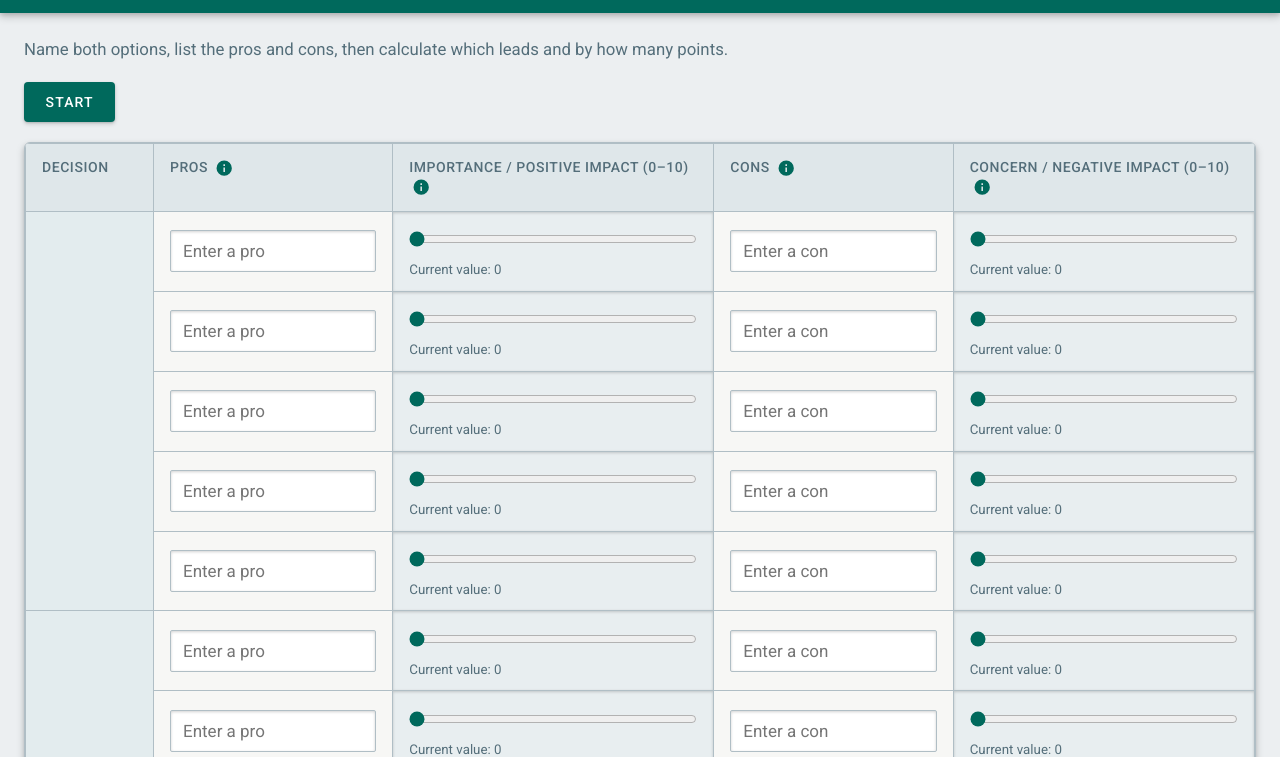
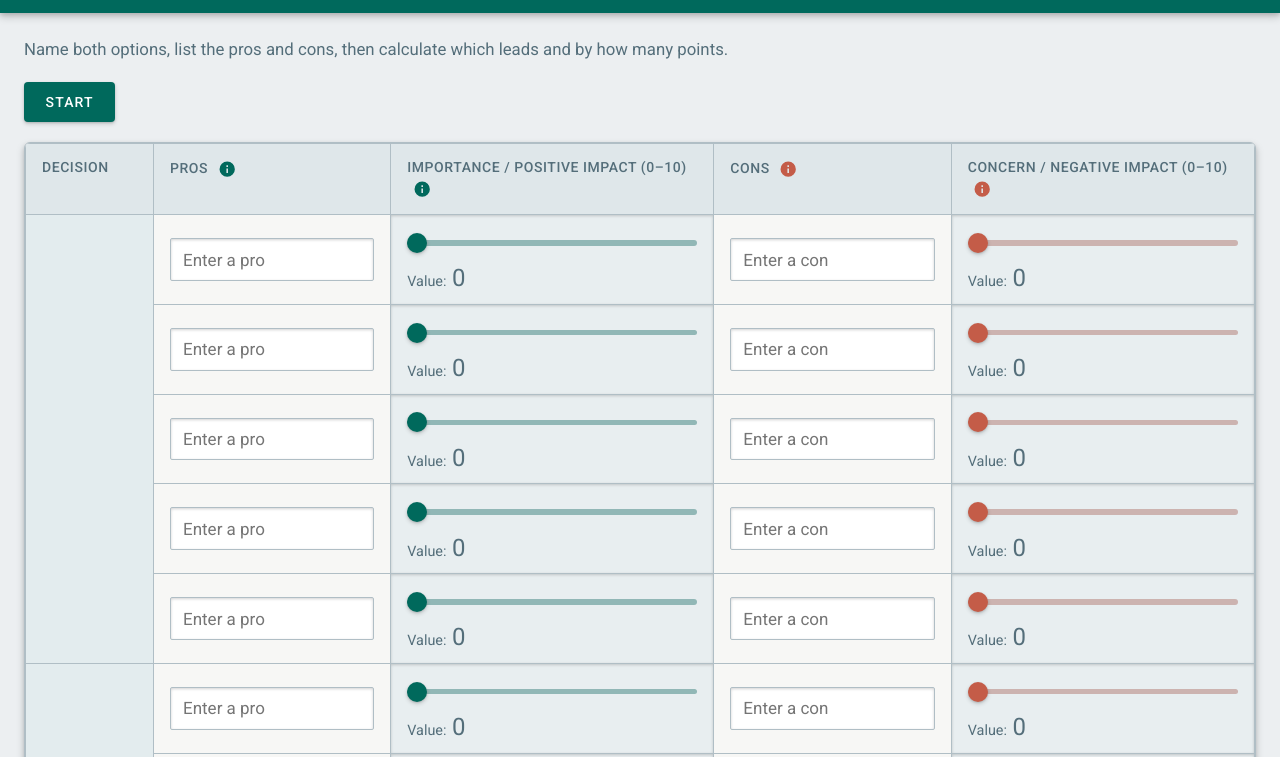
Before and after one commit to BrentGrammer/Decision-Making-App, a website built with Vite: page index.html in a window 1280 px wide. Shown: the part 43-800 px from the top of the page. Built offline with nearby package versions, Linux system fonts and the light colour scheme.

Commit message:
con is red colored and fix css bad practices

```diff
--- a/index.html
+++ b/index.html
@@ -21,7 +21,7 @@
     </svg>
     <main class="page">
       <p class="lede">Name both options, list the pros and cons, then calculate which leads and by how many points.</p>
-      <button type="button" onclick="start()">Start</button>
+      <button type="button" class="button" onclick="start()">Start</button>
 
       <form>
           <div class="sheet">
@@ -36,87 +36,87 @@
                     <svg aria-hidden="true"><use href="#icon-info"/></svg>
                     <span class="hint-text">How important is this to you? How much could this affect your life positively? (On a scale of 1–10.)</span>
                   </button></th>
-                  <th>Cons <button type="button" class="hint" aria-label="About cons">
+                  <th>Cons <button type="button" class="hint hint-con" aria-label="About cons">
                     <svg aria-hidden="true"><use href="#icon-info"/></svg>
                     <span class="hint-text">Concerns, worries, possible liabilities.</span>
                   </button></th>
-                  <th>Concern / negative impact (0–10) <button type="button" class="hint" aria-label="About concern">
+                  <th>Concern / negative impact (0–10) <button type="button" class="hint hint-con" aria-label="About concern">
                     <svg aria-hidden="true"><use href="#icon-info"/></svg>
                     <span class="hint-text">How much does this worry or concern you? How much could this affect your life negatively? (On a scale of 1–10.)</span>
                   </button></th>
               </tr>
 
               <tr>
-                  <th rowspan="5" id="A"></th>
+                  <th rowspan="5" id="A" class="decision-name"></th>
                   <td><input type="text" placeholder="Enter a pro"/></td>
-                  <td><input class="sliders prosA" type="range" min="0" max="10" value="0" step="1" /><small>Current value: <span class="sliderStatus">0</span></small></td>
+                  <td class="slider-well"><input class="sliders prosA" type="range" min="0" max="10" value="0" step="1" /><small class="slider-readout">Value: <span class="sliderStatus">0</span></small></td>
                   <td><input type="text" placeholder="Enter a con"/></td>
-                  <td><input class="sliders consA" type="range" min="0" max="10" value="0" step="1" /><small>Current value: <span class="sliderStatus">0</span></small></td>
+                  <td class="slider-well"><input class="sliders consA" type="range" min="0" max="10" value="0" step="1" /><small class="slider-readout">Value: <span class="sliderStatus">0</span></small></td>
               </tr>
               <tr>
                   <td><input type="text" placeholder="Enter a pro"/></td>
-                  <td><input class="sliders prosA" type="range" min="0" max="10" value="0" step="1" /><small>Current value: <span class="sliderStatus">0</span></small></td>
+                  <td class="slider-well"><input class="sliders prosA" type="range" min="0" max="10" value="0" step="1" /><small class="slider-readout">Value: <span class="sliderStatus">0</span></small></td>
                   <td><input type="text" placeholder="Enter a con"/></td>
-                  <td><input class="sliders consA" type="range" min="0" max="10" value="0" step="1" /><small>Current value: <span class="sliderStatus">0</span></small></td>
+                  <td class="slider-well"><input class="sliders consA" type="range" min="0" max="10" value="0" step="1" /><small class="slider-readout">Value: <span class="sliderStatus">0</span></small></td>
               </tr>
               <tr>
                   <td><input type="text" placeholder="Enter a pro"/></td>
-                  <td><input class="sliders prosA" type="range" min="0" max="10" value="0" step="1" /><small>Current value: <span class="sliderStatus">0</span></small></td>
+                  <td class="slider-well"><input class="sliders prosA" type="range" min="0" max="10" value="0" step="1" /><small class="slider-readout">Value: <span class="sliderStatus">0</span></small></td>
                   <td><input type="text" placeholder="Enter a con"/></td>
-                  <td><input class="sliders consA" type="range" min="0" max="10" value="0" step="1" /><small>Current value: <span class="sliderStatus">0</span></small></td>
+                  <td class="slider-well"><input class="sliders consA" type="range" min="0" max="10" value="0" step="1" /><small class="slider-readout">Value: <span class="sliderStatus">0</span></small></td>
               </tr>
               <tr>
                   <td><input type="text" placeholder="Enter a pro"/></td>
-                  <td><input class="sliders prosA" type="range" min="0" max="10" value="0" step="1" /><small>Current value: <span class="sliderStatus">0</span></small></td>
+                  <td class="slider-well"><input class="sliders prosA" type="range" min="0" max="10" value="0" step="1" /><small class="slider-readout">Value: <span class="sliderStatus">0</span></small></td>
                   <td><input type="text" placeholder="Enter a con"/></td>
-                  <td><input class="sliders consA" type="range" min="0" max="10" value="0" step="1" /><small>Current value: <span class="sliderStatus">0</span></small></td>
+                  <td class="slider-well"><input class="sliders consA" type="range" min="0" max="10" value="0" step="1" /><small class="slider-readout">Value: <span class="sliderStatus">0</span></small></td>
               </tr>
               <tr>
                   <td><input type="text" placeholder="Enter a pro"/></td>
-                  <td><input class="sliders prosA" type="range" min="0" max="10" value="0" step="1" /><small>Current value: <span class="sliderStatus">0</span></small></td>
+                  <td class="slider-well"><input class="sliders prosA" type="range" min="0" max="10" value="0" step="1" /><small class="slider-readout">Value: <span class="sliderStatus">0</span></small></td>
                   <td><input type="text" placeholder="Enter a con"/></td>
-                  <td><input class="sliders consA" type="range" min="0" max="10" value="0" step="1" /><small>Current value: <span class="sliderStatus">0</span></small></td>
+                  <td class="slider-well"><input class="sliders consA" type="range" min="0" max="10" value="0" step="1" /><small class="slider-readout">Value: <span class="sliderStatus">0</span></small></td>
               </tr>
               <tr>
-                  <th rowspan="5" id="B"></th>
+                  <th rowspan="5" id="B" class="decision-name"></th>
                   <td><input type="text" placeholder="Enter a pro"/></td>
-                  <td><input class="sliders prosB" type="range" min="0" max="10" value="0" step="1" /><small>Current value: <span class="sliderStatus">0</span></small></td>
+                  <td class="slider-well"><input class="sliders prosB" type="range" min="0" max="10" value="0" step="1" /><small class="slider-readout">Value: <span class="sliderStatus">0</span></small></td>
                   <td><input type="text" placeholder="Enter a con"/></td>
-                  <td><input class="sliders consB" type="range" min="0" max="10" value="0" step="1" /><small>Current value: <span class="sliderStatus">0</span></small></td>
+                  <td class="slider-well"><input class="sliders consB" type="range" min="0" max="10" value="0" step="1" /><small class="slider-readout">Value: <span class="sliderStatus">0</span></small></td>
               </tr>
               <tr>
                   <td><input type="text" placeholder="Enter a pro"/></td>
-                  <td><input class="sliders prosB" type="range" min="0" max="10" value="0" step="1" /><small>Current value: <span class="sliderStatus">0</span></small></td>
+                  <td class="slider-well"><input class="sliders prosB" type="range" min="0" max="10" value="0" step="1" /><small class="slider-readout">Value: <span class="sliderStatus">0</span></small></td>
                   <td><input type="text" placeholder="Enter a con"/></td>
-                  <td><input class="sliders consB" type="range" min="0" max="10" value="0" step="1" /><small>Current value: <span class="sliderStatus">0</span></small></td>
+                  <td class="slider-well"><input class="sliders consB" type="range" min="0" max="10" value="0" step="1" /><small class="slider-readout">Value: <span class="sliderStatus">0</span></small></td>
               </tr>
               <tr>
                   <td><input type="text" placeholder="Enter a pro"/></td>
-                  <td><input class="sliders prosB" type="range" min="0" max="10" value="0" step="1" /><small>Current value: <span class="sliderStatus">0</span></small></td>
+                  <td class="slider-well"><input class="sliders prosB" type="range" min="0" max="10" value="0" step="1" /><small class="slider-readout">Value: <span class="sliderStatus">0</span></small></td>
                   <td><input type="text" placeholder="Enter a con"/></td>
-                  <td><input class="sliders consB" type="range" min="0" max="10" value="0" step="1" /><small>Current value: <span class="sliderStatus">0</span></small></td>
+                  <td class="slider-well"><input class="sliders consB" type="range" min="0" max="10" value="0" step="1" /><small class="slider-readout">Value: <span class="sliderStatus">0</span></small></td>
               </tr>
               <tr>
                   <td><input type="text" placeholder="Enter a pro"/></td>
-                  <td><input class="sliders prosB" type="range" min="0" max="10" value="0" step="1" /><small>Current value: <span class="sliderStatus">0</span></small></td>
+                  <td class="slider-well"><input class="sliders prosB" type="range" min="0" max="10" value="0" step="1" /><small class="slider-readout">Value: <span class="sliderStatus">0</span></small></td>
                   <td><input type="text" placeholder="Enter a con"/></td>
-                  <td><input class="sliders consB" type="range" min="0" max="10" value="0" step="1" /><small>Current value: <span class="sliderStatus">0</span></small></td>
+                  <td class="slider-well"><input class="sliders consB" type="range" min="0" max="10" value="0" step="1" /><small class="slider-readout">Value: <span class="sliderStatus">0</span></small></td>
               </tr>
               <tr>
                   <td><input type="text" placeholder="Enter a pro"/></td>
-                  <td><input class="sliders prosB" type="range" min="0" max="10" value="0" step="1" /><small>Current value: <span class="sliderStatus">0</span></small></td>
+                  <td class="slider-well"><input class="sliders prosB" type="range" min="0" max="10" value="0" step="1" /><small class="slider-readout">Value: <span class="sliderStatus">0</span></small></td>
                   <td><input type="text" placeholder="Enter a con"/></td>
-                  <td><input class="sliders consB" type="range" min="0" max="10" value="0" step="1" /><small>Current value: <span class="sliderStatus">0</span></small></td>
+                  <td class="slider-well"><input class="sliders consB" type="range" min="0" max="10" value="0" step="1" /><small class="slider-readout">Value: <span class="sliderStatus">0</span></small></td>
               </tr>
           </table>
           </div>
           <div class="actions">
-            <button type="button" onclick="calculate()">Calculate</button>
-            <button type="reset" class="secondary" onclick="resetSliders()">Reset</button>
+            <button type="button" class="button" onclick="calculate()">Calculate</button>
+            <button type="reset" class="button button-secondary" onclick="resetSliders()">Reset</button>
           </div>
       </form>
 
-      <p id="finalResult"></p>
+      <p id="finalResult" class="result"></p>
     </main>
 
     <script type="module">
--- a/main.css
+++ b/main.css
@@ -1,18 +1,24 @@
 :root {
-    --md-primary: #00695c;
-    --md-on-primary: #ffffff;
-    --md-surface: #eceff1;
-    --md-on-surface: #212121;
-    --md-surface-container: #f7f7f5;
-    --md-outline: #b0bec5;
-    --md-muted: #546e7a;
-    --md-field: #ffffff;
-    --md-well: #e8eef0;
-    --md-shadow: 0 2px 4px rgba(0, 0, 0, 0.16), 0 1px 2px rgba(0, 0, 0, 0.12);
-    --md-shadow-raised: 0 4px 8px rgba(0, 0, 0, 0.18), 0 2px 4px rgba(0, 0, 0, 0.12);
-    --md-inset: inset 0 1px 3px rgba(0, 0, 0, 0.18);
-    --md-radius: 4px;
-    --md-font: "Roboto", system-ui, sans-serif;
+    --color-pro: #00695c;
+    --color-con: #c45c48;
+    --color-on-primary: #ffffff;
+    --color-surface: #eceff1;
+    --color-on-surface: #212121;
+    --color-panel: #f7f7f5;
+    --color-header: #dfe7ea;
+    --color-decision: #e3ecee;
+    --color-outline: #b0bec5;
+    --color-muted: #546e7a;
+    --color-field: #ffffff;
+    --color-well: #e8eef0;
+    --color-track: #cfd8dc;
+    --color-tooltip: #263238;
+    --color-primary-hover: #00796b;
+    --shadow: 0 2px 4px rgba(0, 0, 0, 0.16), 0 1px 2px rgba(0, 0, 0, 0.12);
+    --shadow-raised: 0 4px 8px rgba(0, 0, 0, 0.18), 0 2px 4px rgba(0, 0, 0, 0.12);
+    --shadow-inset: inset 0 1px 3px rgba(0, 0, 0, 0.18);
+    --radius: 4px;
+    --font: "Roboto", system-ui, sans-serif;
 }
 
 * {
@@ -21,19 +27,19 @@
 
 body {
     margin: 0;
-    font-family: var(--md-font);
-    background: var(--md-surface);
-    color: var(--md-on-surface);
+    font-family: var(--font);
+    background: var(--color-surface);
+    color: var(--color-on-surface);
 }
 
 .app-bar {
-    background: var(--md-primary);
-    color: var(--md-on-primary);
+    background: var(--color-pro);
+    color: var(--color-on-primary);
     padding: 0 1.5rem;
     min-height: 56px;
     display: flex;
     align-items: center;
-    box-shadow: var(--md-shadow-raised);
+    box-shadow: var(--shadow-raised);
 }
 
 .app-bar h1 {
@@ -52,7 +58,6 @@ body {
 
 .page {
     width: 100%;
-    margin: 0;
     padding: 1.5rem 1.5rem 2rem;
     display: flex;
     flex-direction: column;
@@ -62,40 +67,43 @@ body {
 
 .lede {
     margin: 0;
-    color: var(--md-muted);
+    color: var(--color-muted);
     max-width: 48rem;
     font-size: 1.05rem;
     line-height: 1.5;
 }
 
-button {
+.button {
     font-family: inherit;
     font-size: 0.875rem;
     font-weight: 500;
     letter-spacing: 0.08em;
     text-transform: uppercase;
     border: none;
-    border-radius: var(--md-radius);
+    border-radius: var(--radius);
     padding: 0.75rem 1.35rem;
     cursor: pointer;
-    background: var(--md-primary);
-    color: var(--md-on-primary);
-    box-shadow: var(--md-shadow);
+    background: var(--color-pro);
+    color: var(--color-on-primary);
+    box-shadow: var(--shadow);
 }
 
-button:hover {
-    filter: brightness(1.08);
+.button:hover {
+    background: var(--color-primary-hover);
 }
 
-button:active {
+.button:active {
     box-shadow: none;
 }
 
-button.secondary {
-    background: var(--md-surface-container);
-    color: var(--md-primary);
-    box-shadow: var(--md-shadow);
-    border: 1px solid var(--md-outline);
+.button-secondary {
+    background: var(--color-panel);
+    color: var(--color-pro);
+    border: 1px solid var(--color-outline);
+}
+
+.button-secondary:hover {
+    background: var(--color-header);
 }
 
 form {
@@ -107,12 +115,11 @@ form {
 
 .sheet {
     width: 100%;
-    margin: 0;
     overflow: auto;
-    background: var(--md-surface-container);
-    border: 1px solid var(--md-outline);
+    background: var(--color-panel);
+    border: 1px solid var(--color-outline);
     border-radius: 6px;
-    box-shadow: var(--md-shadow-raised), inset 0 1px 0 rgba(255, 255, 255, 0.7);
+    box-shadow: var(--shadow-raised), inset 0 1px 0 rgba(255, 255, 255, 0.7);
 }
 
 table {
@@ -123,36 +130,37 @@ table {
 
 th,
 td {
-    border: 1px solid var(--md-outline);
+    border: 1px solid var(--color-outline);
     padding: 0.85rem 1rem;
     text-align: left;
     vertical-align: middle;
 }
 
+thead th,
 tr:first-child th {
-    background: #dfe7ea;
+    background: var(--color-header);
     font-size: 0.875rem;
     font-weight: 500;
     letter-spacing: 0.04em;
     text-transform: uppercase;
-    color: var(--md-muted);
+    color: var(--color-muted);
     vertical-align: top;
     line-height: 1.4;
 }
 
-th[id] {
+.decision-name {
     min-width: 8rem;
     font-size: 1.15rem;
     font-weight: 500;
     text-transform: none;
     letter-spacing: 0;
-    color: var(--md-on-surface);
-    background: #e3ecee;
+    color: var(--color-on-surface);
+    background: var(--color-decision);
 }
 
-td:has(input[type="range"]) {
-    background: var(--md-well);
-    box-shadow: var(--md-inset);
+.slider-well {
+    background: var(--color-well);
+    box-shadow: var(--shadow-inset);
 }
 
 input[type="text"] {
@@ -161,30 +169,90 @@ input[type="text"] {
     font-family: inherit;
     font-size: 1.0625rem;
     color: inherit;
-    background: var(--md-field);
-    border: 1px solid var(--md-outline);
+    background: var(--color-field);
+    border: 1px solid var(--color-outline);
     border-radius: 2px;
-    box-shadow: var(--md-inset);
+    box-shadow: var(--shadow-inset);
     padding: 0.65rem 0.75rem;
 }
 
 input[type="text"]:focus {
-    outline: none;
-    border-color: var(--md-primary);
-    box-shadow: var(--md-inset), 0 0 0 2px color-mix(in srgb, var(--md-primary) 25%, transparent);
+    outline: 2px solid color-mix(in srgb, var(--color-pro) 45%, transparent);
+    outline-offset: 0;
+    border-color: var(--color-pro);
 }
 
-input[type="range"] {
+.sliders {
+    --slider: var(--color-pro);
     width: 100%;
     height: 1.75rem;
     margin: 0;
-    accent-color: var(--md-primary);
+    appearance: none;
+    -webkit-appearance: none;
+    background: transparent;
+    cursor: pointer;
 }
 
-td small {
-    display: block;
-    margin-top: 0.3rem;
-    color: var(--md-muted);
+.consA,
+.consB {
+    --slider: var(--color-con);
+}
+
+.sliders::-webkit-slider-runnable-track {
+    height: 0.35rem;
+    border-radius: 999px;
+    background: color-mix(in srgb, var(--slider) 30%, var(--color-track));
+}
+
+.sliders::-webkit-slider-thumb {
+    -webkit-appearance: none;
+    width: 1.25rem;
+    height: 1.25rem;
+    margin-top: -0.45rem;
+    border: none;
+    border-radius: 50%;
+    background: var(--slider);
+    box-shadow: var(--shadow);
+    cursor: pointer;
+}
+
+.sliders::-moz-range-track {
+    height: 0.35rem;
+    border: none;
+    border-radius: 999px;
+    background: color-mix(in srgb, var(--slider) 30%, var(--color-track));
+}
+
+.sliders::-moz-range-progress {
+    height: 0.35rem;
+    border-radius: 999px;
+    background: var(--slider);
+}
+
+.sliders::-moz-range-thumb {
+    width: 1.25rem;
+    height: 1.25rem;
+    border: none;
+    border-radius: 50%;
+    background: var(--slider);
+    box-shadow: var(--shadow);
+    cursor: pointer;
+}
+
+.slider-readout {
+    display: flex;
+    align-items: baseline;
+    gap: 0.35rem;
+    margin-top: 0.35rem;
+    color: var(--color-muted);
+    font-size: 0.9rem;
+}
+
+.sliderStatus {
+    font-size: 1.5rem;
+    font-weight: 400;
+    line-height: 1;
+    color: var(--color-muted);
 }
 
 .actions {
@@ -193,31 +261,34 @@ td small {
     gap: 0.75rem;
 }
 
-#finalResult {
+.result {
     margin: 0;
     font-size: 1.25rem;
     font-weight: 500;
-    color: var(--md-primary);
+    color: var(--color-pro);
 }
 
 .hint {
+    --hint: var(--color-pro);
     position: relative;
     display: inline-flex;
     vertical-align: middle;
     margin-left: 0.2rem;
-    padding: 0;
-    letter-spacing: 0;
-    text-transform: none;
+    padding: 0.15rem;
+    border: none;
+    border-radius: 50%;
     background: transparent;
-    color: var(--md-primary);
-    box-shadow: none;
-    border-radius: 50%;
+    color: var(--hint);
+    cursor: pointer;
+}
+
+.hint-con {
+    --hint: var(--color-con);
 }
 
 .hint:hover,
 .hint:focus {
-    filter: none;
-    background: color-mix(in srgb, var(--md-primary) 12%, transparent);
+    background: color-mix(in srgb, var(--hint) 12%, transparent);
 }
 
 .hint svg {
@@ -235,18 +306,15 @@ td small {
     width: 16rem;
     transform: translateX(-50%);
     padding: 0.65rem 0.75rem;
-    background: #263238;
-    color: #fff;
+    background: var(--color-tooltip);
+    color: var(--color-on-primary);
     font-size: 0.8rem;
     font-weight: 400;
     line-height: 1.4;
-    letter-spacing: 0;
-    text-transform: none;
-    border-radius: 4px;
-    box-shadow: var(--md-shadow-raised);
+    border-radius: var(--radius);
+    box-shadow: var(--shadow-raised);
     visibility: hidden;
     opacity: 0;
-    pointer-events: none;
 }
 
 .hint:hover .hint-text,
```
